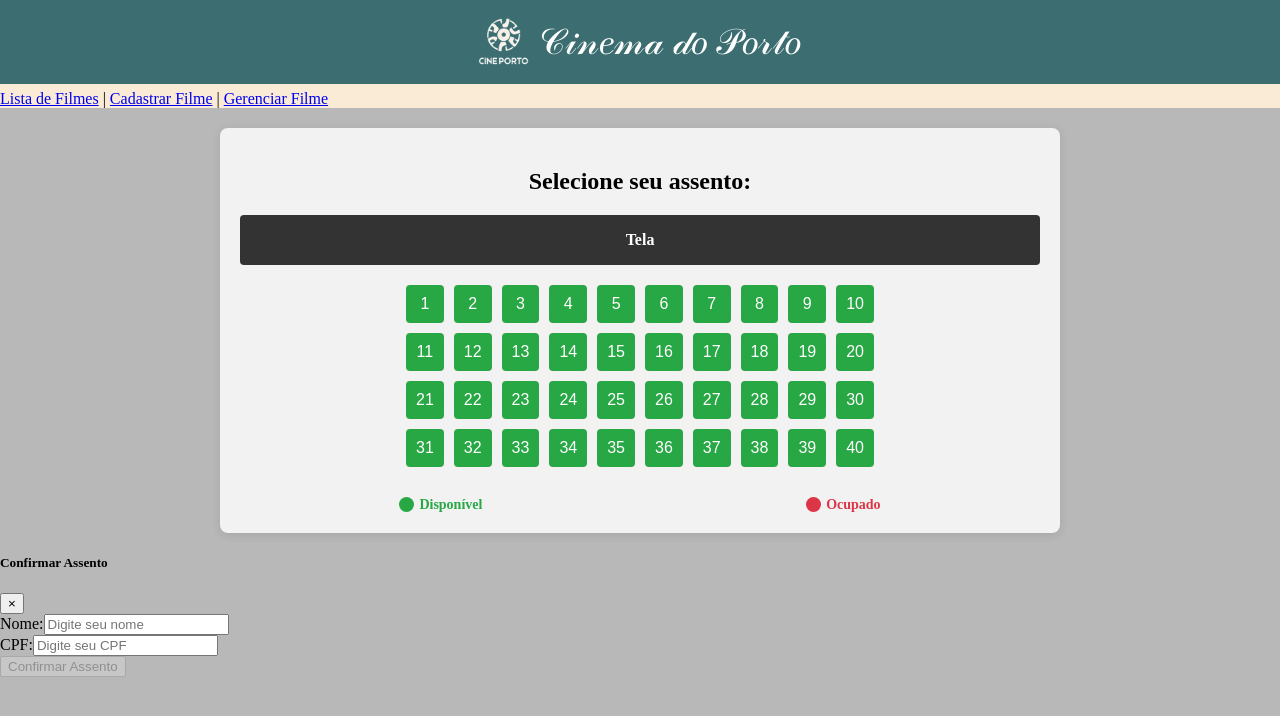
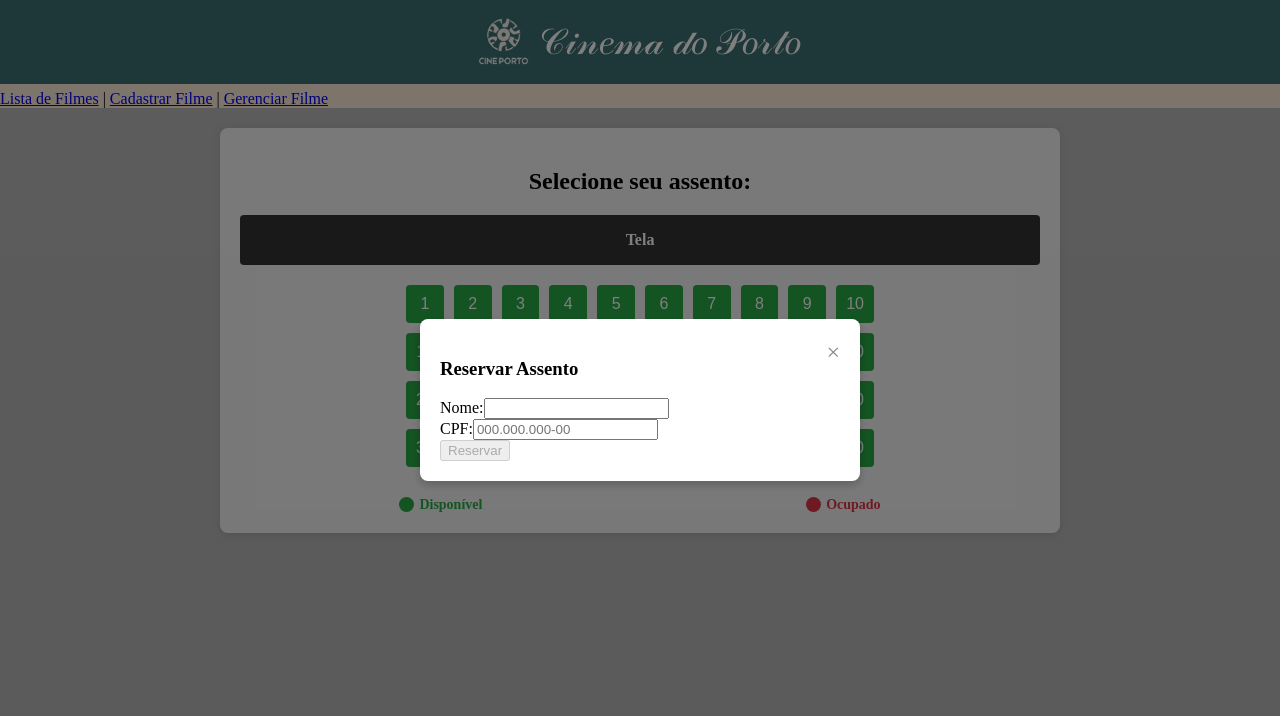
Before and after one commit to sauloegito/Projeto_Cinema, an Angular app: page /sessao/1/assentos in a window 1280 px wide. Both pictures are taken after a click on the button "10". Shown: the top 716 px of the page. Built offline with nearby package versions, Linux system fonts and the light colour scheme.

Commit message:
Atualização do Modal do Formulário para reserva de assento

```diff
--- a/src/app/components/assentos/assentos.component.css
+++ b/src/app/components/assentos/assentos.component.css
@@ -99,3 +99,32 @@
 .ocupado::before {
   background-color: #dc3545; /* Cor do círculo ocupado */
 }
+
+.modal-overlay {
+  position: fixed;
+  top: 0;
+  left: 0;
+  width: 100%;
+  height: 100%;
+  background-color: rgba(0, 0, 0, 0.5); /* Fundo semi-transparente */
+  display: flex;
+  justify-content: center;
+  align-items: center;
+  z-index: 1000;
+}
+
+.modal-content {
+  background-color: #fff;
+  padding: 20px;
+  border-radius: 8px;
+  box-shadow: 0 4px 8px rgba(0, 0, 0, 0.2);
+  max-width: 400px;
+  width: 90%;
+}
+
+.close-button {
+  float: right;
+  font-size: 1.5em;
+  cursor: pointer;
+  color: #888;
+}
--- a/src/app/components/assentos/assentos.component.html
+++ b/src/app/components/assentos/assentos.component.html
@@ -17,58 +17,29 @@
   </div>
 </div>
 
-<!--O HTML do Formulário de reserva do assento-->
-<!--<div *ngIf="selectedAssento">
-  <h3>Confirmar Assento</h3>
+<!-- Modal para formulário de reserva de assento no site -->
+<div *ngIf="showModal" class="modal-overlay">
+  <div class="modal-content">
+    <span class="close-button" (click)="fecharModal()">×</span>
+    <h3>Reservar Assento</h3>
     <form [formGroup]="assentoForm" (ngSubmit)="confirmarAssento()">
-    <div class="form-group">
+      <div>
         <label for="nome">Nome:</label>
-      <input type="text" id="nome" formControlName="nome" placeholder="Digite seu nome" />
-      <div *ngIf="assentoForm.get('nome')?.touched && assentoForm.get('nome')?.invalid" class="error">
+        <input id="nome" formControlName="nome" />
+        <div *ngIf="assentoForm.get('nome')?.invalid && assentoForm.get('nome')?.touched">
           Nome é obrigatório e deve ter pelo menos 3 caracteres.
         </div>
       </div>
 
-    <div class="form-group">
+      <div>
         <label for="cpf">CPF:</label>
-      <input type="text" id="cpf" formControlName="cpf" placeholder="Digite seu CPF" />
-      <div *ngIf="assentoForm.get('cpf')?.touched && assentoForm.get('cpf')?.invalid" class="error">
-        CPF é obrigatório e deve seguir o formato xxx.xxx.xxx-xx.
+        <input id="cpf" formControlName="cpf" placeholder="000.000.000-00" />
+        <div *ngIf="assentoForm.get('cpf')?.invalid && assentoForm.get('cpf')?.touched">
+          CPF é obrigatório e deve seguir o formato 000.000.000-00.
         </div>
       </div>
 
-    <button type="submit" [disabled]="assentoForm.invalid">Confirmar Assento</button>
-  </form>
-</div> -->
-
-<div class="modal" tabindex="-1" [ngClass]="{'show': showModal}" style="display: block;" (click)="fecharModal()">
-  <div class="modal-dialog" (click)="$event.stopPropagation()">
-    <div class="modal-content">
-      <div class="modal-header">
-        <h5 class="modal-title">Confirmar Assento</h5>
-        <button type="button" class="close" (click)="fecharModal()">&times;</button>
-      </div>
-      <div class="modal-body">
-        <form [formGroup]="assentoForm" (ngSubmit)="confirmarAssento()">
-          <div class="form-group">
-            <label for="nome">Nome:</label>
-            <input type="text" id="nome" formControlName="nome" placeholder="Digite seu nome" class="form-control" />
-            <div *ngIf="assentoForm.get('nome')?.touched && assentoForm.get('nome')?.invalid" class="error">
-              Nome é obrigatório e deve ter pelo menos 3 caracteres.
-            </div>
-          </div>
-
-          <div class="form-group">
-            <label for="cpf">CPF:</label>
-            <input type="text" id="cpf" formControlName="cpf" placeholder="Digite seu CPF" class="form-control" />
-            <div *ngIf="assentoForm.get('cpf')?.touched && assentoForm.get('cpf')?.invalid" class="error">
-              CPF é obrigatório e deve seguir o formato xxx.xxx.xxx-xx.
-            </div>
-          </div>
-
-          <button type="submit" class="btn btn-primary" [disabled]="assentoForm.invalid">Confirmar Assento</button>
+      <button type="submit" [disabled]="!assentoForm.valid">Reservar</button>
     </form>
   </div>
 </div>
-  </div>
-</div>
--- a/src/app/components/assentos/assentos.component.ts
+++ b/src/app/components/assentos/assentos.component.ts
@@ -62,7 +62,7 @@ export class AssentosComponent implements OnInit {
       this.selectedAssento.nome = nome;
       this.selectedAssento.cpf = cpf;
 
-      alert(`Assento ${this.selectedAssento.numero} confirmado para ${nome} (CPF: ${cpf}).`); // Confirmando o assento
+      alert(`Assento ${this.selectedAssento.numero} reservado para ${nome} (CPF: ${cpf}).`); // Confirmando o assento
 
       // Limpar os campos de nome e CPF após confirmar
       this.showModal = false;
```
Lines whose indentation alone changed are shown as unchanged.
